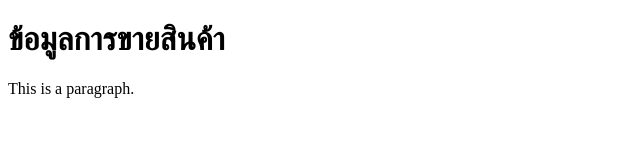
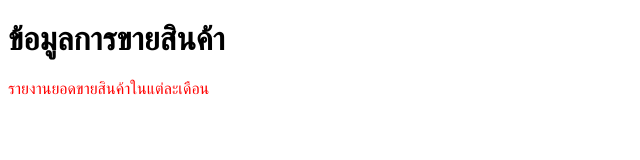
Before and after one commit to DevelopmentMario/game-project, a plain HTML site: page index.html in a window 1280 px wide. Shown: the whole page, without its empty margins (0-640 px from the left). Drawn offline with Linux system fonts and the light colour scheme.

Commit message:
add report sale

```diff
--- a/index.html
+++ b/index.html
@@ -2,11 +2,16 @@
 <html>
 <head>
 <title>Page Title</title>
+<style>
+	p{
+		color:red;
+	}
+</style>
 </head>
 <body>
 
 <h1>ข้อมูลการขายสินค้า</h1>
-<p>This is a paragraph.</p>
+<p>รายงานยอดขายสินค้าในแต่ละเดือน</p>
 
 </body>
 </html>
```
